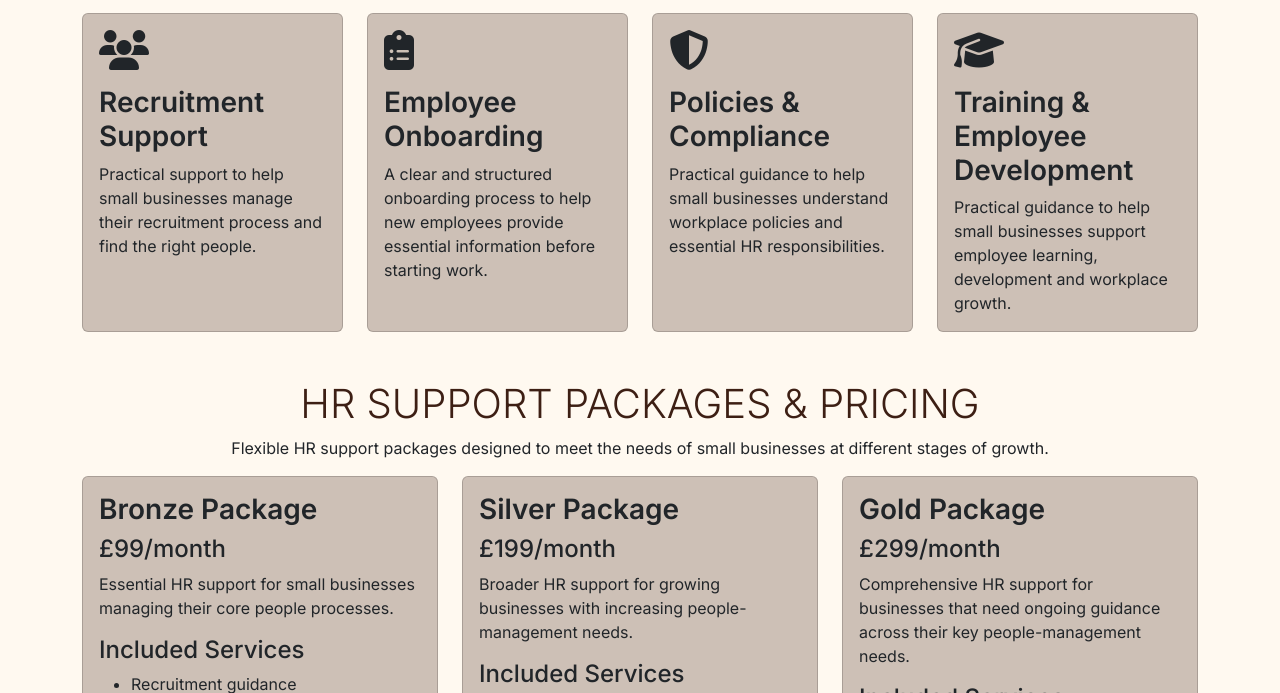
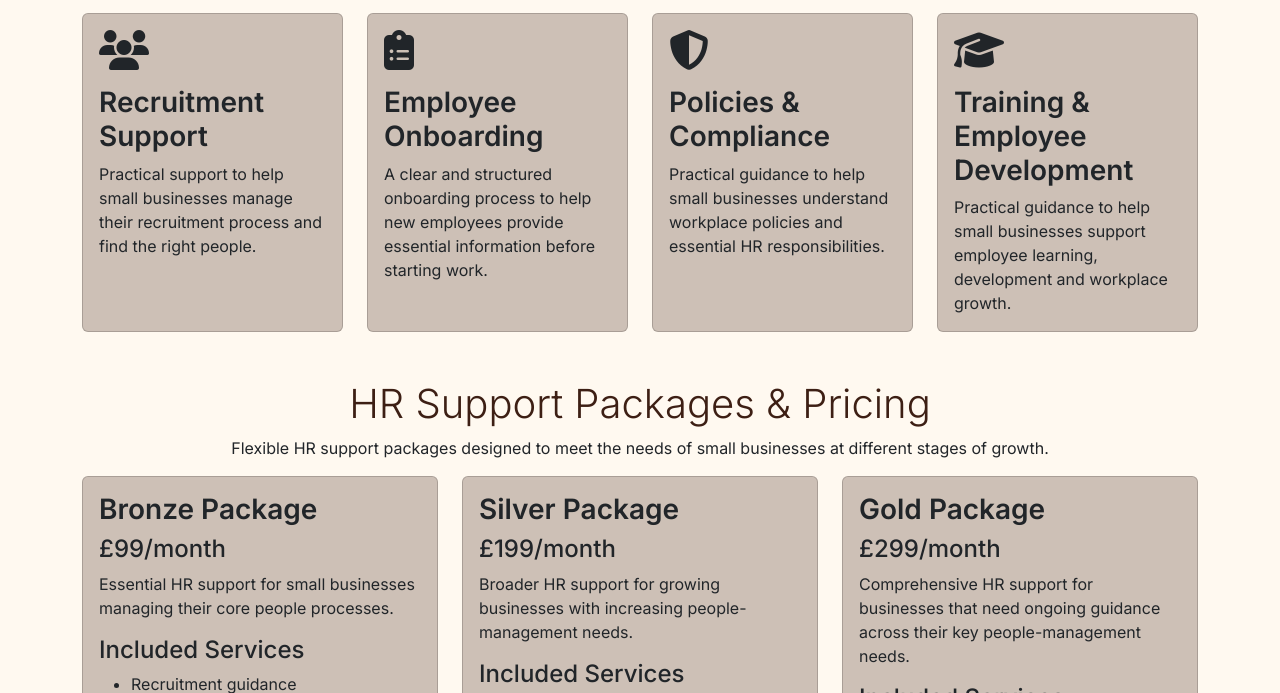
Before and after one commit to mabeltechky/oasis-hr-hub, a plain HTML site: page index.html in a window 1280 px wide. Shown: the part 679-1372 px from the top of the page. Drawn offline with nearby package versions, Linux system fonts and the light colour scheme.

Commit message:
Capitalize H2 headings

```diff
--- a/assets/css/style.css
+++ b/assets/css/style.css
@@ -39,15 +39,10 @@ h3 {
 /* Section headings */
 .section-heading {
     margin-top: 1.5rem;
-    text-transform: uppercase;
 }
-
-
-/* Subheading colour - to be reviewed
-.sub-heading-color {
-    color: var(--secondary-color);
+h2 {
+    text-transform: capitalize
 }
-*/
 
 
 /* Navigation */
```
